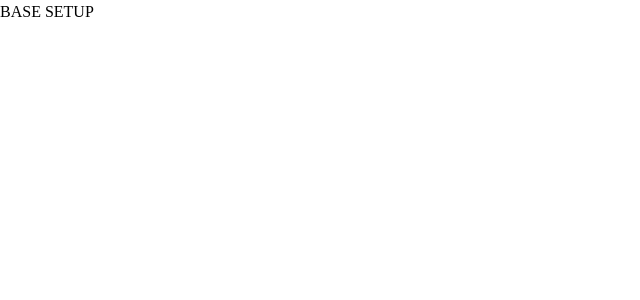
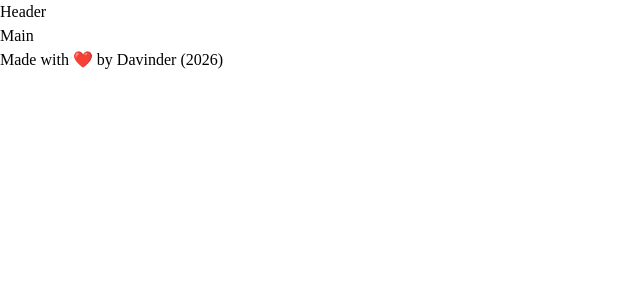
Before and after one commit to MissDavinderKaur/WBS_DIARY, a React (Vite) app in the folder wbs-diary/: page / in a window 1280 px wide. Shown: the top 300 px of the page, without its empty margins (0-640 px from the left). Built offline with nearby package versions, Linux system fonts and the light colour scheme.

Commit message:
added some basic components

```diff
--- a/wbs-diary/index.html
+++ b/wbs-diary/index.html
@@ -3,7 +3,7 @@
   <head>
     <meta charset="UTF-8" />
     <meta name="viewport" content="width=device-width, initial-scale=1.0" />
-    <title>wbs-diary</title>
+    <title>EM Journal</title>
   </head>
   <body>
     <div id="root"></div>
--- a/wbs-diary/src/App.jsx
+++ b/wbs-diary/src/App.jsx
@@ -1,5 +1,18 @@
+import { useState } from 'react';
+import Header from './components/Header';
+import Main from './components/Main';
+import Footer from './components/Footer';
+
 const App = () => {
-  return <h1 className='text-3xl font-bold underline'>BASE SETUP</h1>;
+  const [selectedOption, setSelectedOption] = useState('Home');
+
+  return (
+    <div>
+      <Header setSelectedOption={setSelectedOption} />
+      <Main selectedOption={selectedOption} setSelectedOption={setSelectedOption} />
+      <Footer />
+    </div>
+  );
 };
 
 export default App;
--- /dev/null
+++ b/wbs-diary/src/components/Footer.jsx
@@ -0,0 +1,11 @@
+// Footer component
+
+const Footer = () => {
+  return (
+    <footer className="text-center py-6 mt-8 text-gray-600">
+      <p>Made with ❤️ by Davinder (2026)</p>
+    </footer>
+  );
+};
+
+export default Footer;
--- /dev/null
+++ b/wbs-diary/src/components/Header.jsx
@@ -0,0 +1,14 @@
+// Navigation header with login/logout
+
+import { useState, useEffect } from 'react';
+
+const Header = () => {
+
+  return (
+    <header>
+        <h1>Header</h1>
+    </header>
+  );
+};
+
+export default Header;
--- /dev/null
+++ b/wbs-diary/src/components/Main.jsx
@@ -0,0 +1,14 @@
+// Navigation header with login/logout
+
+import { useState, useEffect } from 'react';
+
+const Header = () => {
+
+  return (
+    <header>
+        <h1>Main</h1>
+    </header>
+  );
+};
+
+export default Header;
```
